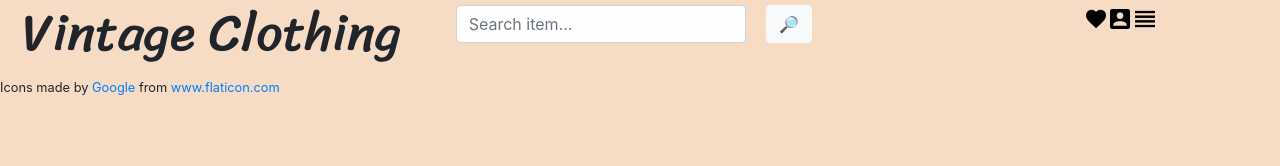
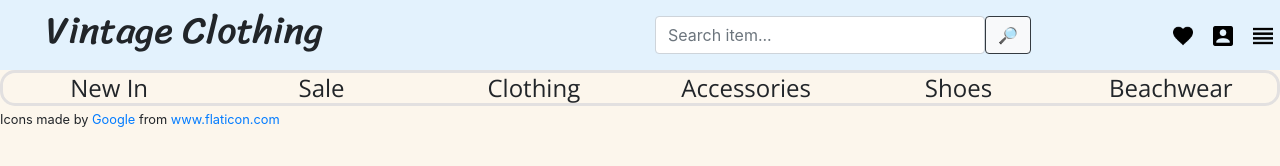
Before and after one commit to Allyia98/shop-assignment, a plain HTML site: page index.html in a window 1280 px wide. Drawn offline with nearby package versions, Linux system fonts and the light colour scheme.

Commit message:
Add navigation bar and clothing menu

```diff
--- a/index.html
+++ b/index.html
@@ -9,36 +9,73 @@
     <link rel="stylesheet" href="src/style.css" />
     <link rel="preconnect" href="https://fonts.gstatic.com">
     <link href="https://fonts.googleapis.com/css2?family=Sriracha&display=swap" rel="stylesheet">
+    <link rel="preconnect" href="https://fonts.gstatic.com">
+    <link rel="preconnect" href="https://fonts.gstatic.com">
+    <link href="https://fonts.googleapis.com/css2?family=Kanit&family=Open+Sans&display=swap" rel="stylesheet">
     <title>Allyia Rahim - 3220 - A1</title>
 </head>
 <body>
-    <div class="container-fluid">
-        <div class="row">
-            <div class="col-4">
+    <nav class="navbar navbar-expand-sm navbar-light" style="background-color: #e3f2fd;">
+        <div class="container-fluid">
+
+            <div class="col-5">
              <h1> Vintage Clothing</h1>
             </div>
 
-            <div class="col-3">
-                <input class="form-control"
-                type="text"
-                placeholder="Search item..."
-                aria-label="default input example">
-            </div>
-
-            <div class="col-3">
-                <button type="submit" class="btn btn-light">🔎</button>
+            <div class="col-4">
+                <form class="d-flex">
+                    <input class="form-control me-2"
+                    type="text"
+                    placeholder="Search item..."
+                    aria-label="default input example">
+                    <button type="submit" class="btn btn-light btn-outline-dark">🔎</button>
+                </form>
             </div>
 
             <div class="col-1 icons" className="icons">
-                <img src="images/favorite-heart-button.png" style="width: 20px; height:20px">
-                <img src="images/user-account-box.png" style="width: 20px; height:20px">
-                <img src="images/show-menu-button.png" style="width: 20px; height:20px">
+                    <ul class="navbar-nav me-auto mb-2 mb-lg-0">
+                        <li class="nav-item">
+                            <img src="images/favorite-heart-button.png" className="icon1" style="width: 20px; height:20px">
+                        </li>
+                        <li class="nav-item">
+                            <img src="images/user-account-box.png" className="icon2"style="width: 20px; height:20px">
+                        </li>
+                        <li class="nav-item">
+                            <img src="images/show-menu-button.png" className="icon3" style="width: 20px; height:20px">
+                        </li>
+                    </ul>
+            </div>
+        </div>
+    </nav>
 
+    <div class="container-fluid">
+        <div class = "row secondRow">
+            <div class = "col-2">
+                <h4>New In</h4>
             </div>
 
+            <div class="col-2">
+                <h4> Sale </h4>
+            </div>
+
+            <div class="col-2">
+                <h4> Clothing </h4>
+            </div>
+
+            <div class="col-2">
+                <h4> Accessories </h4>
+            </div>
+
+            <div class="col-2">
+                <h4> Shoes </h4>
+            </div>
+
+            <div class="col-2">
+                <h4> Beachwear </h4>
+            </div>
         </div>
+    </div>
 
-    </div>
     <small>Icons made by <a href="https://www.flaticon.com/authors/google" title="Google">Google</a> from <a
             href="https://www.flaticon.com/" title="Flaticon">www.flaticon.com</a></small>
 </body>
--- a/src/style.css
+++ b/src/style.css
@@ -1,31 +1,31 @@
-.container {
-  width: 100%;
+body {
+  background-color: #fcf6ec;
 }
 
-body {
-  background-color: #f7dcc5;
+button {
+  border-color: black;
 }
 
 h1 {
-  font-size: 52px;
+  font-size: 38px;
   font-family: "Sriracha", cursive;
   font-weight: 400;
 }
 
-button {
-  margin-top: 5px;
+h4 {
+  text-align: center;
+  line-height: 30px;
+  font-family: "Open Sans", sans-serif;
+  font-weight: 400;
+  margin-bottom: 0;
 }
 
-.icons {
-  margin-top: 5px;
+li {
+  margin: 10px;
 }
 
-.col-4 {
-  padding: 0px 0px 0px 20px;
-  margin: 2px;
+.secondRow {
+  border: solid;
+  border-radius: 15px;
+  border-color: #e2e0e0;
 }
-
-.form-control {
-  margin-top: 5px;
-  margin-left: 10px;
-}
```
Also changed, not shown: images/favorite-heart-outline-button.png (deleted), 2 other files.
